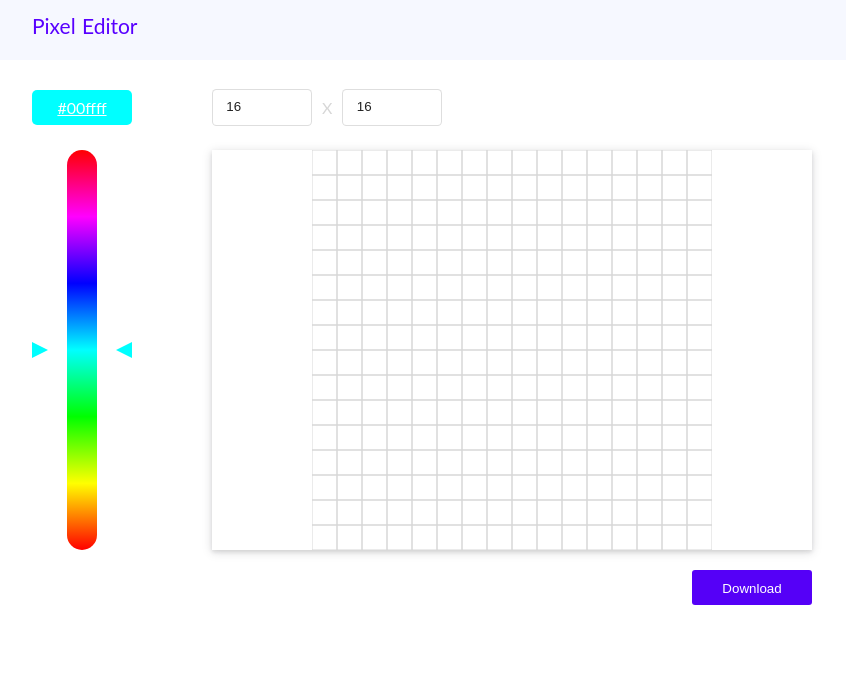
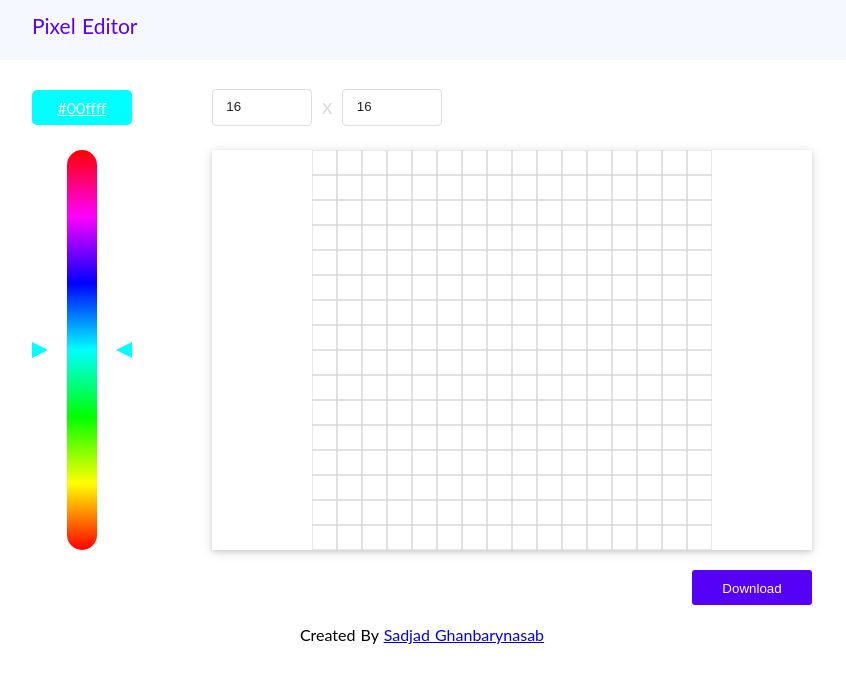
Before and after one commit to sghgh1996/simple-pixel-editor, a website built with Parcel: page index.html in a window 1280 px wide. Shown: the whole page, without its empty margins (218-1064 px from the left). Built offline with nearby package versions, Linux system fonts and the light colour scheme.

Commit message:
chore: added footer

```diff
--- a/assets/styles/_general.css
+++ b/assets/styles/_general.css
@@ -57,6 +57,13 @@
   margin-left: 10px;
 }
 
+.mt-3 {
+  margin-top: 20px;
+}
+
+.mb-1 {
+  margin-bottom: 5px;
+}
 .py-1 {
   padding-top: 5px;
   padding-bottom: 5px;
--- a/index.html
+++ b/index.html
@@ -34,6 +34,9 @@
       <button class="button-download">Download</button>
     </div>
   </div>
+  <div class="text-center mt-3 mb-1">
+    Created By <a href="http://thesadjad.ir" target="_blank">Sadjad Ghanbarynasab</a>
+  </div>
   <script src="./index.js"></script>
 </body>
 </html>
```
